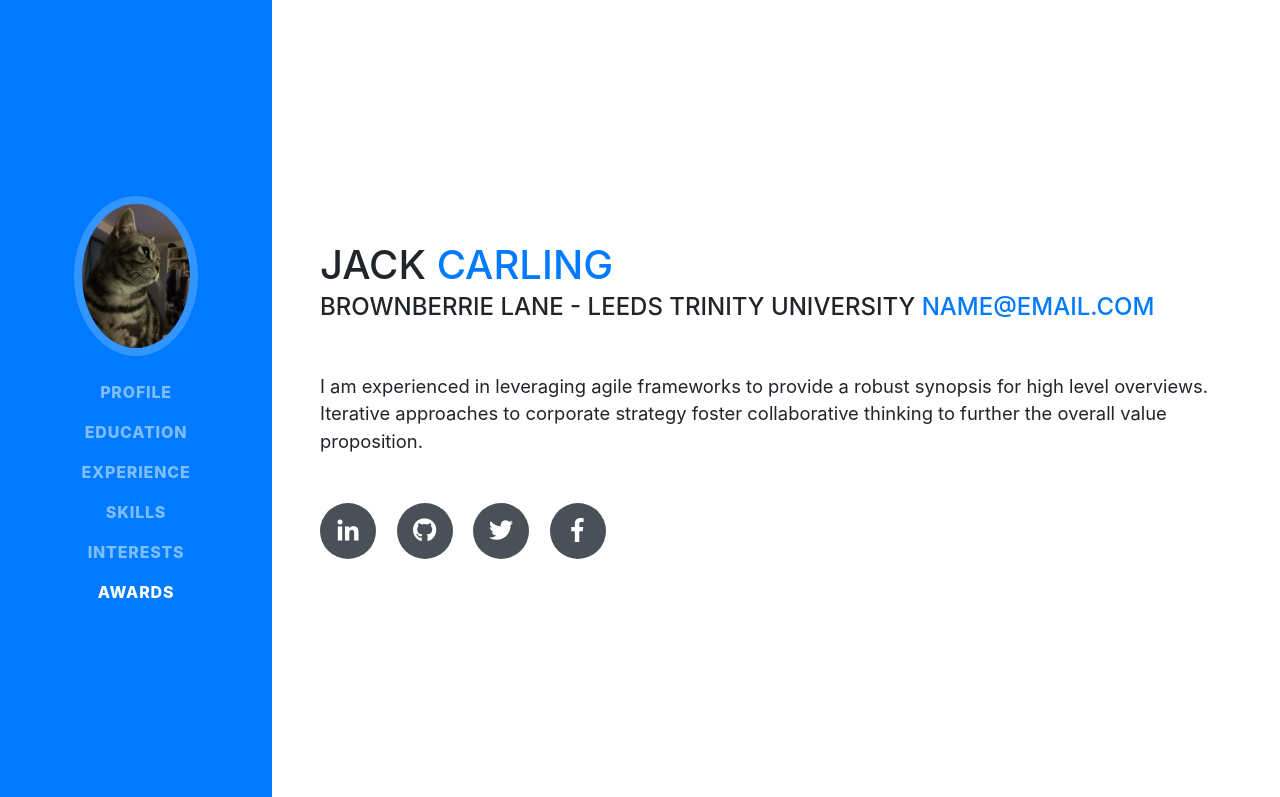
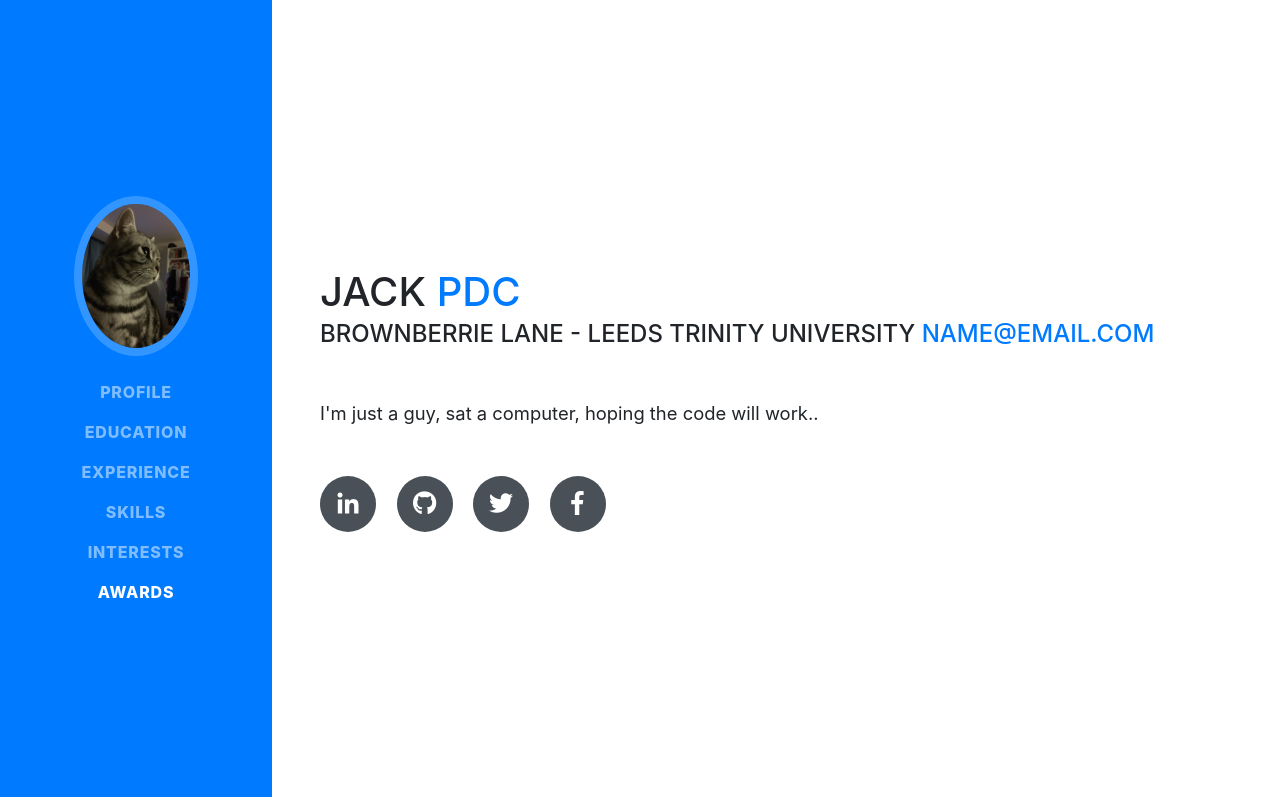
Before and after one commit to JackPDC/jackpdc.github.io, a website with bundled scripts: page index.html in a window 1280 px wide. Shown: the top 797 px of the page. Built offline with nearby package versions, Linux system fonts and the light colour scheme; a web font is replaced by a local one.

Commit message:
ghcommit

```diff
--- a/index.html
+++ b/index.html
@@ -64,12 +64,12 @@
       <section class="resume-section p-3 p-lg-5 d-flex d-column" id="profile">
         <div class="my-auto">
           <h1 class="mb-0">Jack
-            <span class="text-primary">Carling</span>
+            <span class="text-primary">PDC</span>
           </h1>
           <div class="subheading mb-5">Brownberrie Lane - Leeds Trinity University
             <a href="mailto:name@email.com">name@email.com</a>
           </div>
-          <p class="lead mb-5">I am experienced in leveraging agile frameworks to provide a robust synopsis for high level overviews. Iterative approaches to corporate strategy foster collaborative thinking to further the overall value proposition.</p>
+          <p class="lead mb-5">I'm just a guy, sat a computer, hoping the code will work..</p>
           <div class="social-icons">
             <a href="#">
               <i class="fab fa-linkedin-in"></i>
```
